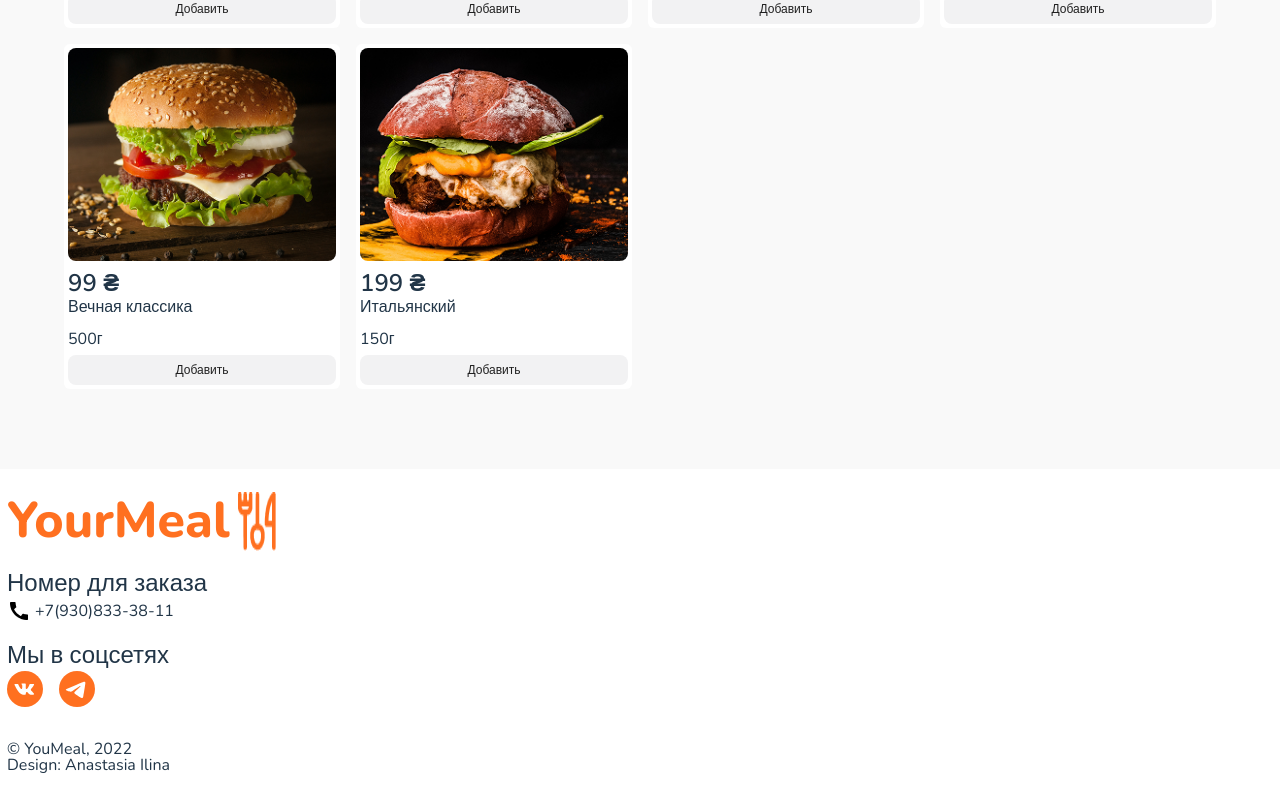
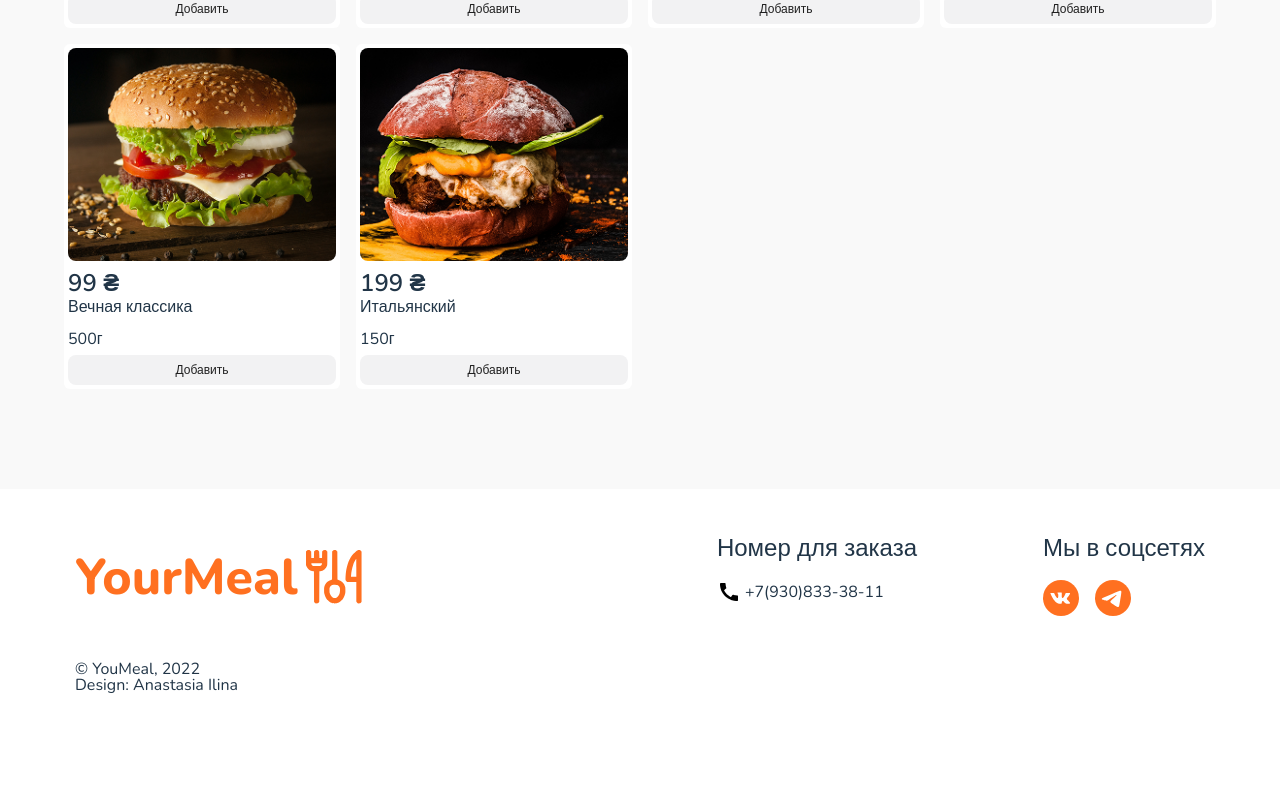
Before and after one commit to MrHacker002/YouMeal, a React (Vite) app: page /category/burgers in a window 1280 px wide. Shown: the part 925-1725 px from the top of the page. After the commit the page ends 1658 px from the top, so only its background shows below. Built offline with nearby package versions, Linux system fonts and the light colour scheme.

Commit message:
feat: update Footer component with new logo and contact information; add YourMeal icon

```diff
--- /dev/null
+++ b/src/assets/Icons/YourMealIcon.tsx
@@ -0,0 +1,16 @@
+import SvgIcon from '@mui/material/SvgIcon';
+
+export default function SvgIconChildren() {
+    return (
+        <SvgIcon fontSize='inherit'>
+            <svg width="58" height="56" viewBox="0 0 58 56" fill="none" xmlns="http://www.w3.org/2000/svg">
+                <path d="M47.0265 9.01516L52.602 8.83899V28.5701H45.876L47.0265 9.01516Z" fill="white" />
+                <ellipse cx="29.8573" cy="43.0161" rx="6.63755" ry="8.4562" fill="white" />
+                <path d="M17.6795 15.4454C17.6795 20.1156 14.4423 19.3211 10.7765 19.3211C7.11065 19.3211 4.66992 18.0879 4.66992 16.4143C4.66992 11.7441 7.37615 11.1292 11.042 11.1292C14.7078 11.1292 17.6795 10.7751 17.6795 15.4454Z" fill="white" />
+                <path d="M1.37211 0.271816C1.04541 0.453907 0.614181 0.844097 0.39203 1.14324L0 1.70251V8.67393V15.6583L0.339759 16.5298C1.56812 19.6643 4.20779 21.7453 7.38323 22.0705L8.23263 22.1615L8.29797 37.8992L8.36331 53.6369L8.6508 54.1052C8.82068 54.3653 9.19964 54.7425 9.5002 54.9506C9.9837 55.2887 10.1536 55.3278 11.0422 55.3278C11.9177 55.3278 12.1007 55.2887 12.558 54.9766C12.8325 54.7815 13.2114 54.4043 13.3944 54.1312L13.7211 53.6499L13.7864 37.9122L13.8517 22.1615L14.7011 22.0705C17.955 21.7453 20.8037 19.4172 21.7969 16.3087C22.0844 15.4112 22.0844 15.2682 22.0844 8.55687V1.71552L21.7315 1.20827C21.1566 0.401878 20.5554 0.0637131 19.5492 0.0116882C18.4777 -0.0403366 17.7067 0.310837 17.1186 1.14324L16.7266 1.70251L16.6613 4.96711L16.5959 8.24472H15.2238H13.8517L13.7864 4.98012C13.7211 1.76755 13.7211 1.71552 13.3944 1.24729C12.8455 0.427891 12.1791 0.0637131 11.1859 0.0116882C10.1144 -0.0403366 9.34338 0.310837 8.75534 1.14324L8.36331 1.70251L8.29797 4.96711L8.23263 8.24472H6.86053H5.48842L5.42308 4.98012L5.35774 1.71552L5.00492 1.20827C4.42994 0.401878 3.82883 0.0637131 2.82262 0.0116882C2.10389 -0.0273285 1.85561 0.0246964 1.37211 0.271816ZM16.5306 14.1626C16.5306 14.956 15.8903 15.8274 14.9625 16.3217C14.5443 16.5428 14.1784 16.5688 11.0422 16.5688C7.74913 16.5688 7.55311 16.5558 7.05654 16.2826C6.16794 15.8144 5.55376 14.943 5.55376 14.1626V13.7724H11.0422H16.5306V14.1626Z" fill="#FF7020" />
+                <path d="M28.4616 0.27182C28.1349 0.453907 27.7037 0.844097 27.4815 1.14324L27.0895 1.70252L27.0242 16.2046L26.9588 30.7067L25.8611 31.0319C23.1169 31.8123 21.0653 33.4511 19.9153 35.7532C18.9091 37.7952 18.7393 38.6406 18.7393 41.606C18.7393 43.7781 18.7785 44.2984 19.0137 45.2478C20.2943 50.2813 23.13 53.715 27.0895 55.0286C27.8605 55.2757 28.2787 55.3278 29.7684 55.3278C31.2581 55.3278 31.6763 55.2757 32.4472 55.0286C36.4068 53.715 39.2424 50.2813 40.5231 45.2478C40.7583 44.2984 40.7975 43.7781 40.7975 41.606C40.7975 39.421 40.7583 38.9267 40.51 38.0293C39.5299 34.4265 37.1908 32.0334 33.6756 31.0319L32.5779 30.7067L32.5126 16.2176L32.4472 1.71552L32.0944 1.20827C31.5194 0.401878 30.9183 0.0637169 29.9121 0.011692C29.1934 -0.0273285 28.9451 0.0246964 28.4616 0.27182ZM32.3427 36.4035C33.8063 36.8977 34.7602 38.0293 35.1261 39.6681C35.3744 40.7996 35.2307 43.635 34.8648 44.7926C34.1852 46.9256 32.8915 48.7205 31.4933 49.4229C30.6178 49.8651 28.932 49.8781 28.0696 49.4359C26.5799 48.6685 25.3776 47.0037 24.6458 44.7276C24.3845 43.8692 24.3453 43.492 24.3453 41.606C24.3453 39.512 24.3584 39.447 24.7243 38.6406C25.3776 37.2359 26.7105 36.3255 28.4616 36.0913C28.4616 36.0913 31.5325 36.1434 32.3427 36.4035Z" fill="#FF7020" />
+                <path d="M53.6568 0.219791C51.9841 1.09122 49.3967 3.45837 47.8025 5.5524C43.8299 10.82 41.5169 18.2596 40.9811 27.5592C40.7851 30.9668 40.8766 31.4741 41.7783 32.3715C42.6538 33.243 42.889 33.282 47.8547 33.282H52.1148V43.3359V53.4028L52.4153 53.9491C52.5722 54.2612 52.9642 54.6904 53.2778 54.9246C53.7874 55.2887 53.9181 55.3278 54.8459 55.3278C55.7345 55.3278 55.9175 55.2887 56.3748 54.9766C56.6493 54.7815 57.0282 54.4043 57.2112 54.1312L57.5379 53.6499V27.6892V1.71552L57.185 1.20827C56.6101 0.388874 56.009 0.0637131 55.0027 0.0116882C54.3494 -0.0143242 54.0227 0.0246964 53.6568 0.219791ZM52.1148 18.4547V27.6892H49.3444H46.5872L46.6786 26.3496C46.9139 22.7728 47.7894 18.4547 48.9263 15.2682C49.6842 13.1611 51.7228 9.2202 52.0494 9.2202C52.0887 9.2202 52.1148 13.3692 52.1148 18.4547Z" fill="#FF7020" />
+            </svg>
+        </SvgIcon>
+    );
+}
--- a/src/components/Footer.tsx
+++ b/src/components/Footer.tsx
@@ -1,26 +1,30 @@
 import { Typography, Stack, IconButton } from "@mui/material";
-import Logo from "../assets/LogoFooter.png";
 import Call from "../assets/Call.png";
 import TG from "../assets/Icons/TgIcon.tsx";
 import VK from "../assets/Icons/VkIcon.tsx";
+import YourMeal from "../assets/Icons/YourMealIcon.tsx";
 
 const Footer: React.FC = () => {
     return (
-        <Stack sx={{ p: { xs: '23px 7px 27px' }, mt: 10 }} bgcolor={'#FFF'} gap={{ xs: 3 }}>
+        <Stack sx={{ p: { xs: '23px 7px 27px', sm: "40px 64px 26px", md: "52px 32px 39px", lg: "51px 75px 40px" }, mt: { xs: 10, md: 12.5 } }} bgcolor={'#FFF'} gap={{ xs: 4.25, sm: 6.5, md: 5.625 }}>
+            <Stack direction={{ xs: "column", md: "row" }} alignItems={{ md: "center" }} justifyContent={{ md: "space-between" }} gap={{ xs: 3, sm: 4.5 }}>
                 <Stack direction="row" gap={{ xs: 0.5, md: 1 }}>
                     <Typography variant="h1" color="#FF7020">
                         YourMeal
                     </Typography>
-                <img src={Logo} alt="logo"></img>
+                    <Typography fontSize={{ xs: 36, md: 56 }}>
+                        <YourMeal />
+                    </Typography>
                 </Stack>
-            <Stack gap={{ xs: 1 }} >
+                <Stack direction={{ xs: "column", sm: "row" }} gap={{ xs: 3, sm: 22, md: 6.25, lg: 15.75 }}>
+                    <Stack gap={{ xs: 1, md: 3 }} >
                         <Typography variant="subtitle1">Номер для заказа</Typography>
                         <Stack direction="row" gap={0.5} alignItems={"center"}>
                             <img src={Call} alt="call" />
                             <Typography variant="body1">+7(930)833-38-11</Typography>
                         </Stack>
                     </Stack>
-            <Stack gap={{ xs: 1 }}>
+                    <Stack gap={{ xs: 1, md: 3 }}>
                         <Typography variant="subtitle1">Мы в соцсетях</Typography>
                         <Stack direction="row" gap={2}>
                             <IconButton
@@ -51,7 +55,9 @@ const Footer: React.FC = () => {
                             </IconButton>
                         </Stack>
                     </Stack>
-            <Stack mt={{ xs: 1.25 }}>
+                </Stack>
+            </Stack>
+            <Stack>
                 <Typography fontSize={12}>© YouMeal, 2022</Typography>
                 <Typography fontSize={12}>Design: Anastasia Ilina</Typography>
             </Stack>
```
Lines whose indentation alone changed are shown as unchanged.
